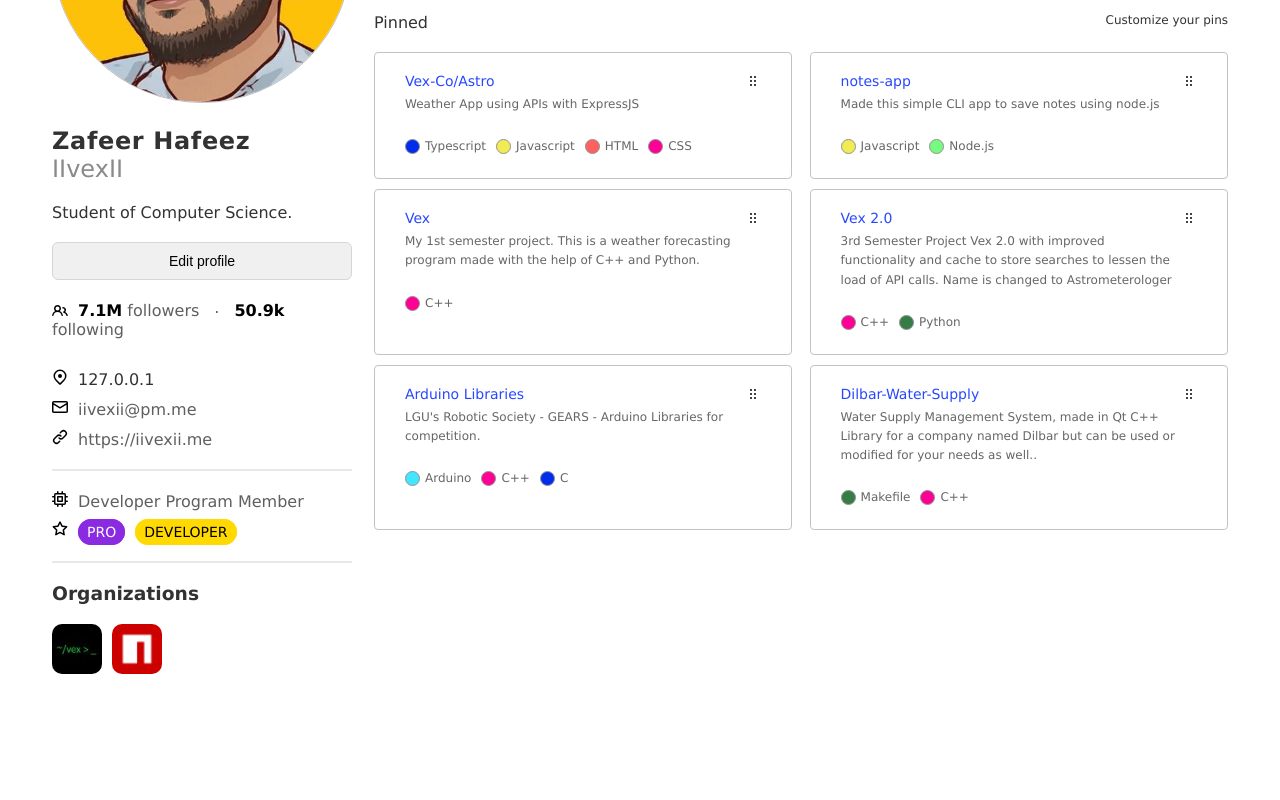
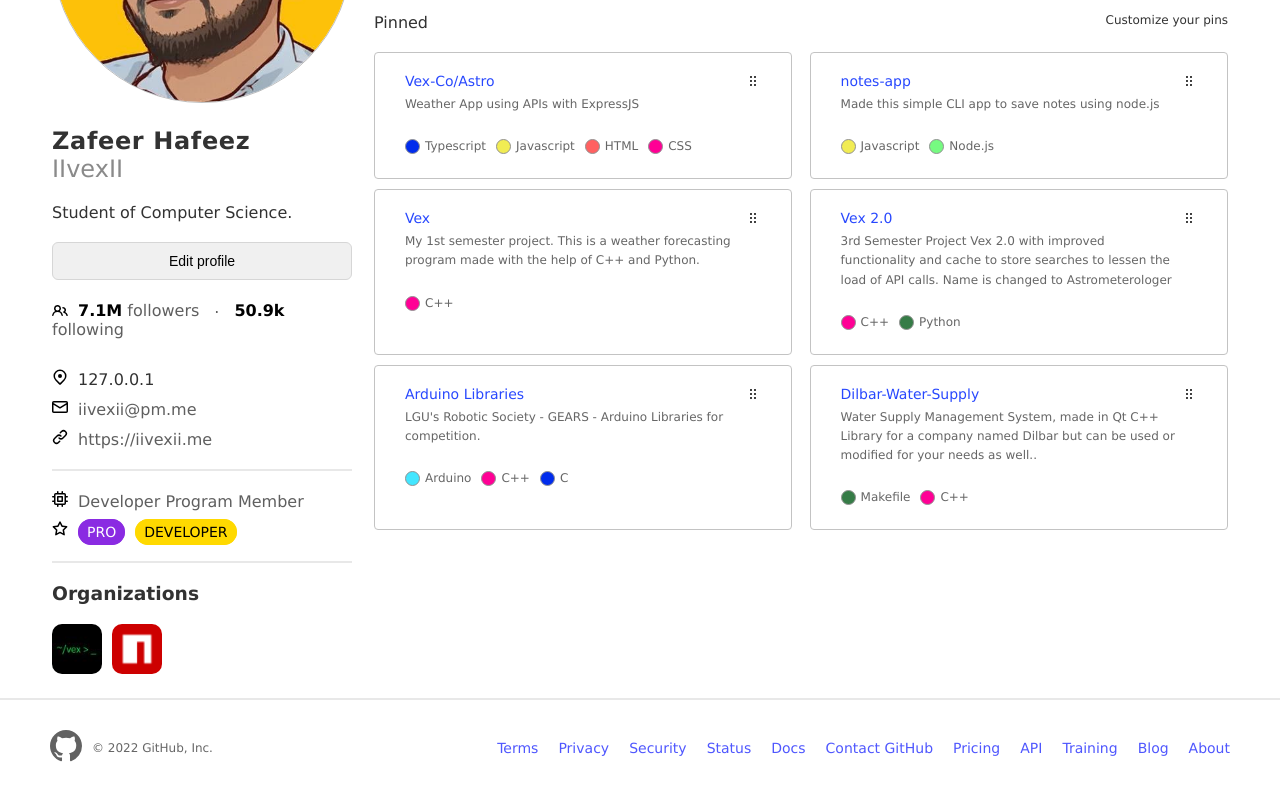
Before and after one commit to IIvexII/github-profile-clone, a React (Create React App) app: page / in a window 1280 px wide. Shown: the part 298-1098 px from the top of the page. Before the commit the page ends 996 px from the top, so only its background shows below. Built offline with nearby package versions, Linux system fonts and the light colour scheme.

Commit message:
Footer added.

```diff
--- a/src/App.css
+++ b/src/App.css
@@ -60,6 +60,13 @@ body {
 }
   .semi-link:hover {
     color: #4f57fe;
+  }
+  .blue-link {
+    color: #4f57fe;
+    text-decoration: none;
+  }
+  .blue-link:hover {
+    text-decoration: underline;
   }
 .bold {
   font-weight: bold;
@@ -177,6 +184,9 @@ body {
   .mt-20 {
     margin-top: 20px;
   }
+  .mt-30 {
+    margin-top: 30px;
+  }
   /* Bottom */
   .mb-5 {
     margin-bottom: 5px;
@@ -187,3 +197,12 @@ body {
   .mb-20 {
     margin-bottom: 20px;
   }
+  .mb-30 {
+    margin-bottom: 30px;
+  }
+  .mb-40 {
+    margin-bottom: 40px;
+  }
+  .mb-50 {
+    margin-bottom: 50px;
+  }
--- a/src/App.jsx
+++ b/src/App.jsx
@@ -8,6 +8,7 @@ import Header from './component/Header';
 import Tabs from './component/Tabs';
 import UserInfo from './component/UserInfo';
 import Overview from './component/Overview';
+import Footer from './component/Footer';
 
 // Model
 import userData from './model/User';
@@ -21,6 +22,8 @@ export default function App() {
         <UserInfo user={userData} />
         <Overview />
       </main>
+
+      <Footer />
     </Fragment>
   );
 }
--- /dev/null
+++ b/src/component/Footer/index.jsx
@@ -0,0 +1,59 @@
+// CSS
+import './style.css';
+
+// Icons
+import { ReactComponent as Logo } from '../../images/logo.svg';
+import { Fragment } from 'react';
+
+export default function Footer() {
+  return (
+    <Fragment>
+      <div className='divider'></div>
+      <footer className='mt-30 mb-50'>
+        <div className='content'>
+          <div className='legal-meta'>
+            <a className='logo-link' href='/'>
+              <Logo />
+            </a>
+            <span className='text-gray text-sm ml-10'>© 2022 GitHub, Inc.</span>
+          </div>
+          <div className='nav-links'>
+            <a className='blue-link' href='/'>
+              Terms
+            </a>
+            <a className='blue-link' href='/'>
+              Privacy
+            </a>
+            <a className='blue-link' href='/'>
+              Security
+            </a>
+            <a className='blue-link' href='/'>
+              Status
+            </a>
+            <a className='blue-link' href='/'>
+              Docs
+            </a>
+            <a className='blue-link' href='/'>
+              Contact GitHub
+            </a>
+            <a className='blue-link' href='/'>
+              Pricing
+            </a>
+            <a className='blue-link' href='/'>
+              API
+            </a>
+            <a className='blue-link' href='/'>
+              Training
+            </a>
+            <a className='blue-link' href='/'>
+              Blog
+            </a>
+            <a className='blue-link' href='/'>
+              About
+            </a>
+          </div>
+        </div>
+      </footer>
+    </Fragment>
+  );
+}
--- /dev/null
+++ b/src/component/Footer/style.css
@@ -0,0 +1,31 @@
+footer {
+  padding: 0 50px;
+  width: 100vw;
+  max-width: 100%;
+  font-family: Verdana, Geneva, Tahoma, sans-serif;
+}
+  footer > .content {
+    display: flex;
+    gap: 10px;
+    justify-content: space-between;
+    flex-wrap: wrap;
+  }
+  footer > .content, .legal-meta {
+    display: flex;
+    align-items: center;
+  }
+  /* Logo Link */
+  footer .content a.logo-link {
+    fill: #626262;
+  }
+  footer .content a.logo-link:hover {
+    fill: #8f8f8f;
+  }
+  footer > .content > .nav-links {
+    display: flex;
+    flex-wrap: wrap;
+    gap: 20px;
+  }
+  footer > .content > .nav-links > a {
+    font-size: 14px;
+  }
```
